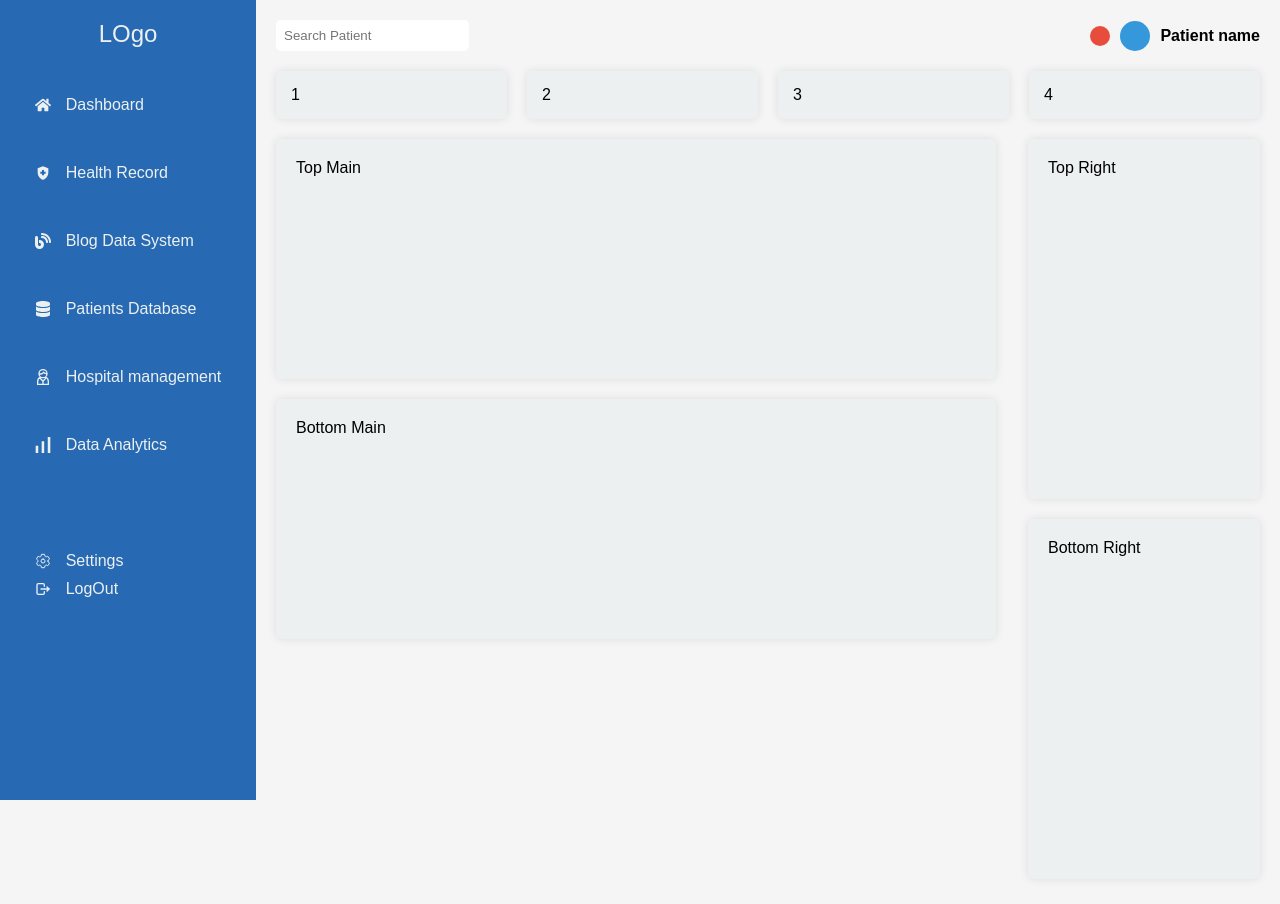
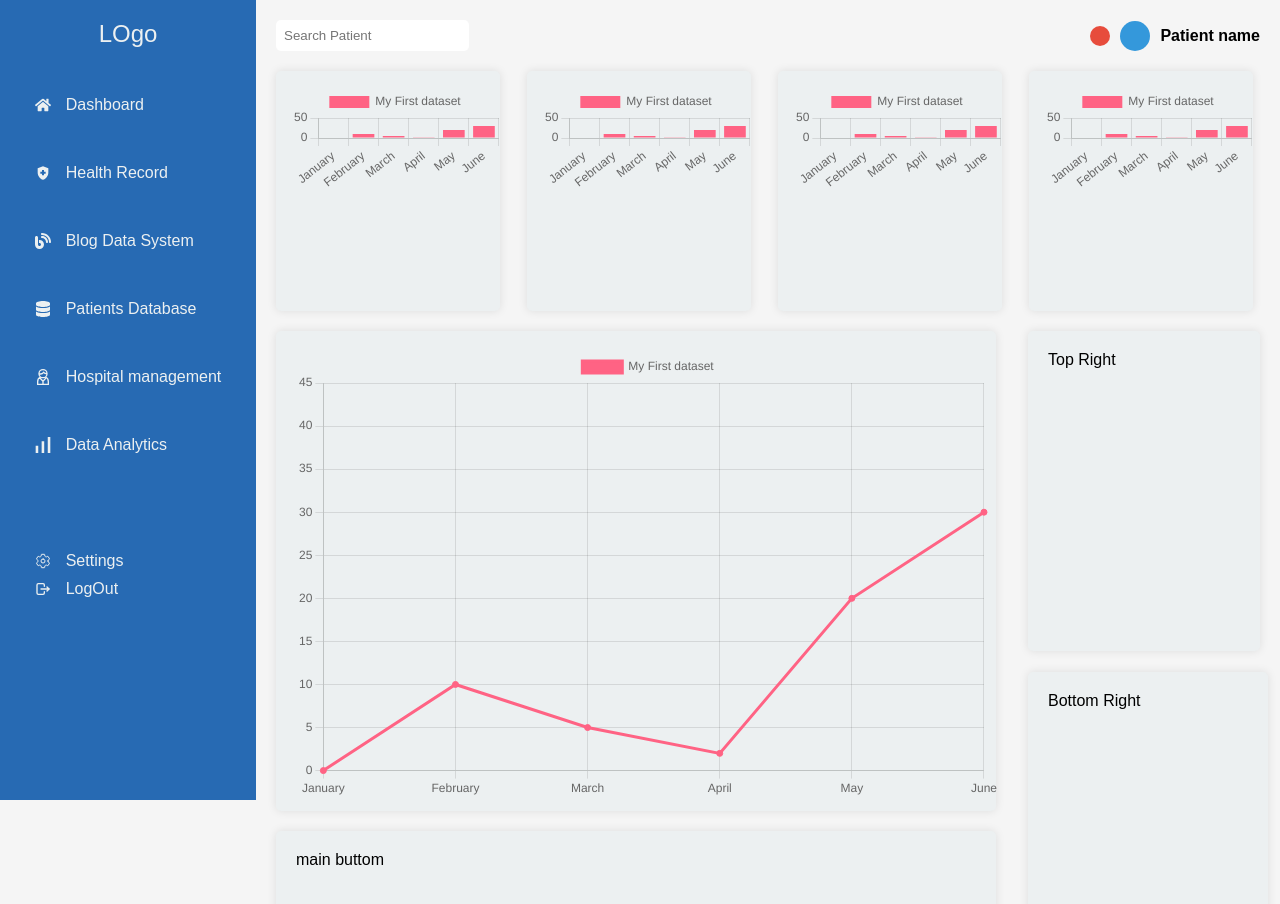
Before and after one commit to Ahamba-Ohale/Hospital-Management-Service-Frontend, a React (Vite) app in the folder client/: page /Admin in a window 1280 px wide. Shown: the top 904 px of the page. Built offline with nearby package versions, Linux system fonts and the light colour scheme.

Commit message:
line and bar chart added

```diff
--- a/client/package.json
+++ b/client/package.json
@@ -10,7 +10,9 @@
     "preview": "vite preview"
   },
   "dependencies": {
+    "chart.js": "^4.4.1",
     "react": "^18.2.0",
+    "react-chartjs-2": "^5.2.0",
     "react-dom": "^18.2.0",
     "react-icons": "^5.0.1",
     "react-router-dom": "^6.22.1"
--- a/client/src/Component/Admin/AdminSidebar/Main.jsx
+++ b/client/src/Component/Admin/AdminSidebar/Main.jsx
@@ -1,4 +1,7 @@
+import React from "react";
 import "./Sidebar.css";
+import LineChart from "../Charts/LIneChart";
+import BarChart from "../Charts/BarChart";
 
 const Main = () => {
   return (
@@ -15,16 +18,16 @@ const Main = () => {
       </div>
 
       <div className="sub-header">
-        <div className="card">1</div>
-        <div className="card">2</div>
-        <div className="card">3</div>
-        <div className="card">4</div>
+        <div className="card"><BarChart /></div>
+        <div className="card"><BarChart /></div>
+        <div className="card"><BarChart /></div>
+        <div className="card"><BarChart /></div>
       </div>
 
       <div className="body-main">
         <div className="main">
-          <div className="top-main">Top Main</div>
-          <div className="bottom-main">Bottom Main</div>
+          <div className="top-main"> <LineChart /> </div>
+          <div className="bottom-main">main buttom</div>
         </div>
 
         <div className="right-section">
--- a/client/src/Component/Admin/AdminSidebar/Sidebar.css
+++ b/client/src/Component/Admin/AdminSidebar/Sidebar.css
@@ -147,6 +147,8 @@ body {
     padding: 15px;
     border-radius: 5px;
     box-shadow: 0 0 10px rgba(0, 0, 0, 0.1);
+    height: 15rem;
+    width: 14rem;
   }
 
   .body-main {
@@ -167,7 +169,7 @@ body {
     border-radius: 5px;
     box-shadow: 0 0 10px rgba(0, 0, 0, 0.1);
     width: 45rem;
-    height: 15rem;
+    height: 30rem;
   }
 
   /* Right Section Styles */
@@ -184,4 +186,11 @@ body {
     background-color: #ecf0f1; /* Adjust as needed */
     border-radius: 5px;
     box-shadow: 0 0 10px rgba(0, 0, 0, 0.1);
+    height: 20rem;
   }
+  .bottom-right{
+    position: absolute;
+    top: 42rem;
+    height: 40rem;
+    width: 15rem;
+  }
--- /dev/null
+++ b/client/src/Component/Admin/Charts/BarChart.jsx
@@ -0,0 +1,42 @@
+// Import the React library.
+import React from "react";
+
+// Import the Chart.js library.
+import Chart from "chart.js/auto";
+
+// Import the Bar component from the react-chartjs-2 library.
+import { Bar } from "react-chartjs-2";
+
+/**
+ * Define a functional component named BarChart
+ */
+const BarChart = () => {
+  // Define an array of labels.
+  const labels = ["January", "February", "March", "April", "May", "June"];
+
+  // Defined an object
+  const data = {
+    labels: labels,
+    datasets: [
+      {
+        label: "My First dataset",
+        backgroundColor: "rgb(255, 99, 132)",
+        borderColor: "rgb(255, 99, 132)",
+        data: [0, 10, 5, 2, 20, 30, 45],
+      },
+    ],
+  };
+  const div ={
+    maintainAspectRatio: false,
+}
+
+  // Return the Bar component, passing in the data object as a prop.
+  return (
+    <div style={{width: '13rem', height: '13'}}>
+      <Bar data={data} div={div}/>
+    </div>
+  );
+};
+
+// Export the BarChart component as the default export of the module.
+export default BarChart;
--- /dev/null
+++ b/client/src/Component/Admin/Charts/LIneChart.jsx
@@ -0,0 +1,33 @@
+import React from "react";
+import Chart from "chart.js/auto";
+import { Line } from "react-chartjs-2";
+
+
+const labels = ["January", "February", "March", "April", "May", "June"];
+
+
+const data = {
+  labels: labels,
+  datasets: [
+    {
+      label: "My First dataset",
+      backgroundColor: "rgb(255, 99, 132)",
+      borderColor: "rgb(255, 99, 132)",
+      data: [0, 10, 5, 2, 20, 30, 45],
+    },
+  ],
+};
+const div ={
+    maintainAspectRatio: false,
+}
+
+
+const LineChart = () => {
+  return (
+    <div style={{width: '44rem', height: '28rem'}}>
+      <Line data={data} options={div}/>
+    </div>
+  );
+};
+
+export default LineChart;
```
Also changed, not shown: 2 other files (tests, documents, lock files or other folders).
